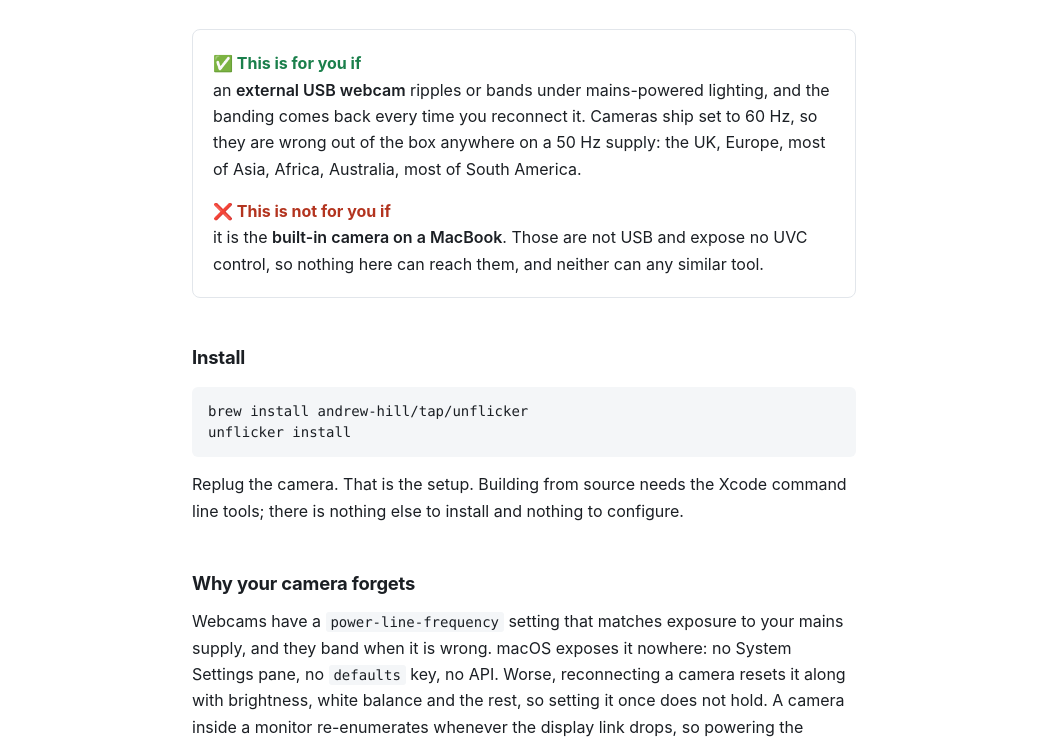
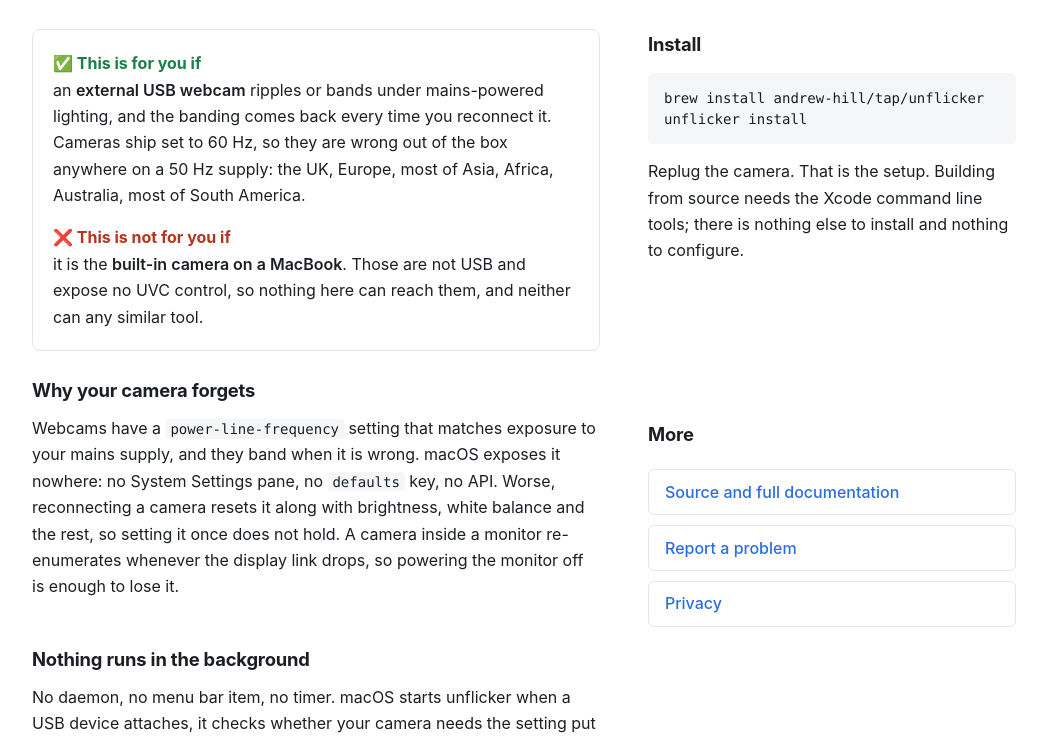
Before and after one commit to andrew-hill/unflicker, a plain HTML site: page site/index.html in a window 1280 px wide. Shown: the part 184-925 px from the top of the page, without its empty margins (116-1163 px from the left). Drawn offline with Linux system fonts and the light colour scheme.

Commit message:
Two columns on the site at wider widths
- Down-to-business stuff on the right: install, App Store link, source, issues
- Explanation stays on the left
- One column below 60rem, same order as before

```diff
--- a/site/index.html
+++ b/site/index.html
@@ -71,6 +71,24 @@
   }
   .links a:hover { border-color: var(--accent); }
   footer { margin-top: 3.5rem; padding-top: 1.25rem; border-top: 1px solid var(--rule); color: var(--muted); font-size: .875rem; }
+  @media (min-width: 60rem) {
+    body { max-width: 64rem; }
+    .wrap {
+      display: grid;
+      grid-template-columns: minmax(0, 1fr) 23rem;
+      grid-template-areas:
+        "test    install"
+        "explain links";
+      column-gap: 3rem;
+      align-items: start;
+    }
+    .test { grid-area: test; }
+    .install { grid-area: install; }
+    .explain { grid-area: explain; }
+    .more { grid-area: links; }
+    .install > h2:first-child, .explain > h2:first-child { margin-top: 0; }
+    .links { flex-direction: column; }
+  }
 </style>
 </head>
 <body>
@@ -78,6 +96,8 @@
 <h1>unflicker</h1>
 <p class="lede">Your USB webcam bands under mains lighting, and it forgets the fix every
 time you plug it in. This puts the setting back, on every reconnect.</p>
+
+<div class="wrap">
 
 <div class="test">
   <p class="yes"><b>✅ This is for you if</b>
@@ -91,6 +111,7 @@ time you plug it in. This puts the setting back, on every reconnect.</p>
   control, so nothing here can reach them, and neither can any similar tool.</p>
 </div>
 
+<div class="install">
 <h2>Install</h2>
 <pre><code>brew install andrew-hill/tap/unflicker
 unflicker install</code></pre>
@@ -98,7 +119,9 @@ unflicker install</code></pre>
 line tools; there is nothing else to install and nothing to configure.</p>
 
 <!-- App Store link goes here once the sandboxed build ships. -->
+</div>
 
+<div class="explain">
 <h2>Why your camera forgets</h2>
 <p>Webcams have a <code>power-line-frequency</code> setting that matches exposure to your
 mains supply, and they band when it is wrong. macOS exposes it nowhere: no System
@@ -111,13 +134,18 @@ monitor off is enough to lose it.</p>
 <p>No daemon, no menu bar item, no timer. macOS starts unflicker when a USB device
 attaches, it checks whether your camera needs the setting put back, and it quits. The
 same happens at login for anything already plugged in.</p>
+</div>
 
+<div class="more">
 <h2>More</h2>
 <ul class="links">
   <li><a href="https://github.com/andrew-hill/unflicker">Source and full documentation</a></li>
   <li><a href="https://github.com/andrew-hill/unflicker/issues">Report a problem</a></li>
   <li><a href="/privacy.html">Privacy</a></li>
 </ul>
+</div>
+
+</div>
 
 <footer>MIT licensed. Built for macOS.</footer>
 
```
